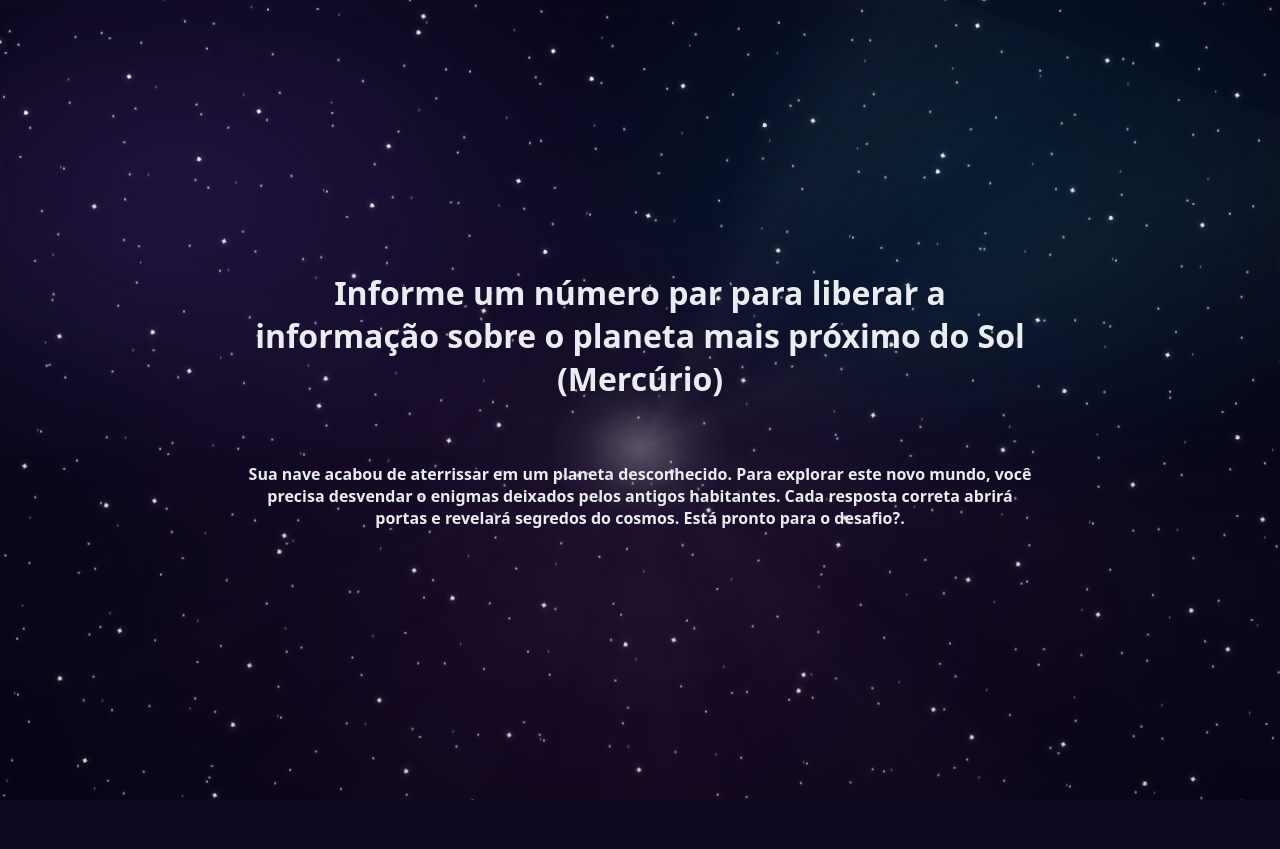
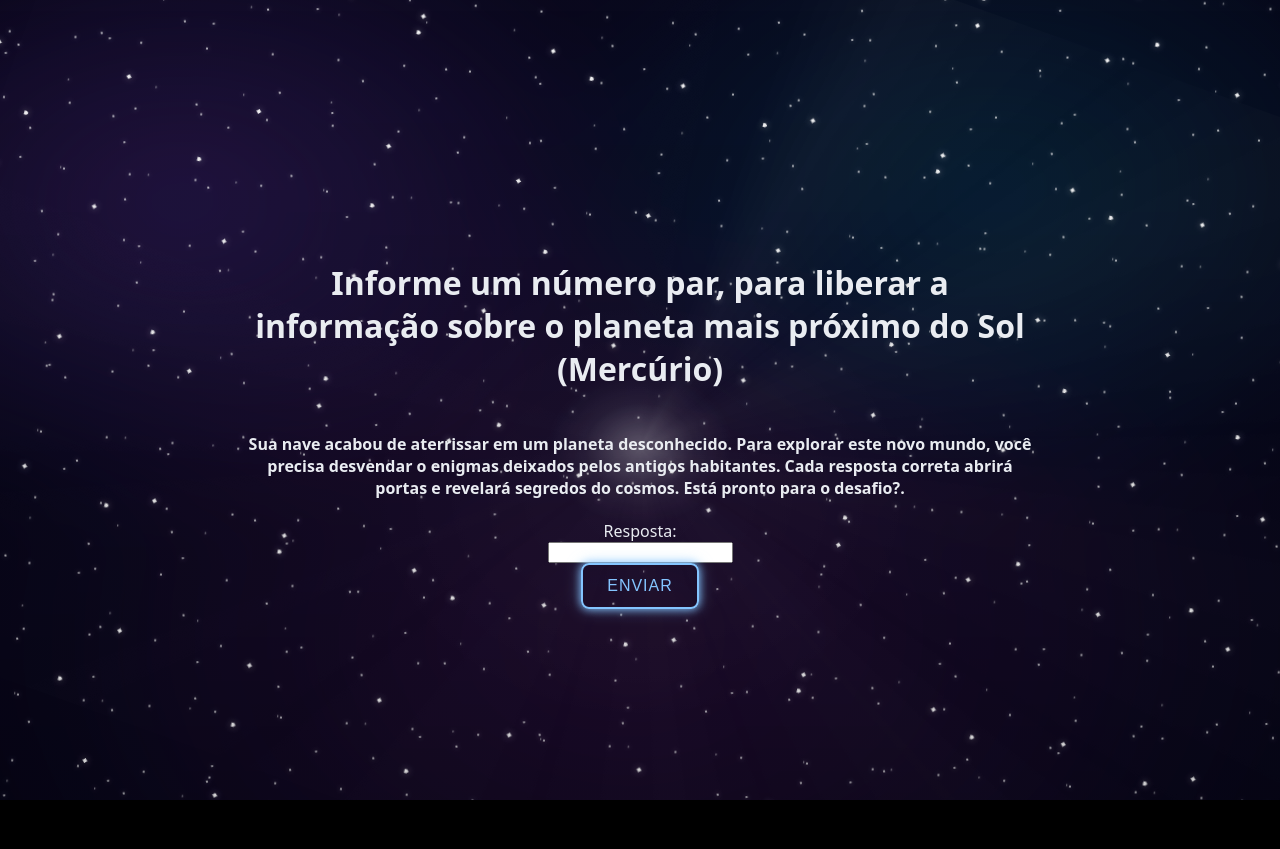
Before and after one commit to Lucas-NLima/interestelar, a PHP site: page /interestelar/missao1.php in a window 1280 px wide. Before the commit the page ends 800 px from the top, so only its background shows below. Run offline with PHP 8.4, Linux system fonts and the light colour scheme.

Commit message:
personalização do botao

```diff
--- a/interestelar/missao.css
+++ b/interestelar/missao.css
@@ -166,3 +166,29 @@
   from { background-position: 0 0,   0 0; }
   to   { background-position: 2200px -1600px, -2000px 1400px; }
 }
+
+button.neon {
+  background: transparent;
+  border: 2px solid #84c5ff;       /* azul inicial */
+  color: #84c5ff;
+  padding: 12px 24px;
+  font-size: 16px;
+  border-radius: 8px;
+  cursor: pointer;
+  letter-spacing: 1px;
+  text-transform: uppercase;
+  transition: all 0.3s ease;
+  position: relative;
+  overflow: hidden;
+  box-shadow: 0 0 8px #84c5ff, 0 0 16px rgba(132,197,255,0.4);
+}
+
+/* efeito quando passa o mouse */
+button.neon:hover {
+  border-color: #ffb3ec;      /* muda borda */
+  color: #ffb3ec;             /* muda texto */
+  box-shadow: 0 0 10px #ffb3ec,
+              0 0 20px #ffb3ec,
+              0 0 40px #ffb3ec; /* brilho neon */
+  background: rgba(255, 179, 236, 0.1); /* fundo leve */
+}
--- a/interestelar/missao1.php
+++ b/interestelar/missao1.php
@@ -18,8 +18,13 @@
 
   <!-- seu conteúdo por cima do fundo -->
   <main class="conteudo">
-    <h1>Informe um número par para liberar a informação sobre o planeta mais próximo do Sol (Mercúrio)</h1>
+    <h1>Informe um número par, para liberar a informação sobre o planeta mais próximo do Sol (Mercúrio)</h1>
     <h4>Sua nave acabou de aterrissar em um planeta desconhecido. Para explorar este novo mundo, você precisa desvendar o enigmas deixados pelos antigos habitantes. Cada resposta correta abrirá portas e revelará segredos do cosmos. Está pronto para o desafio?.</h4>
+
+     <label for="resposta">Resposta:</label>
+    <input type="text" name="resposta" id="resposta" required>
+    <button class="neon" type="submit">Enviar</button>
+
   </main>
 </body>
 </html>
```
